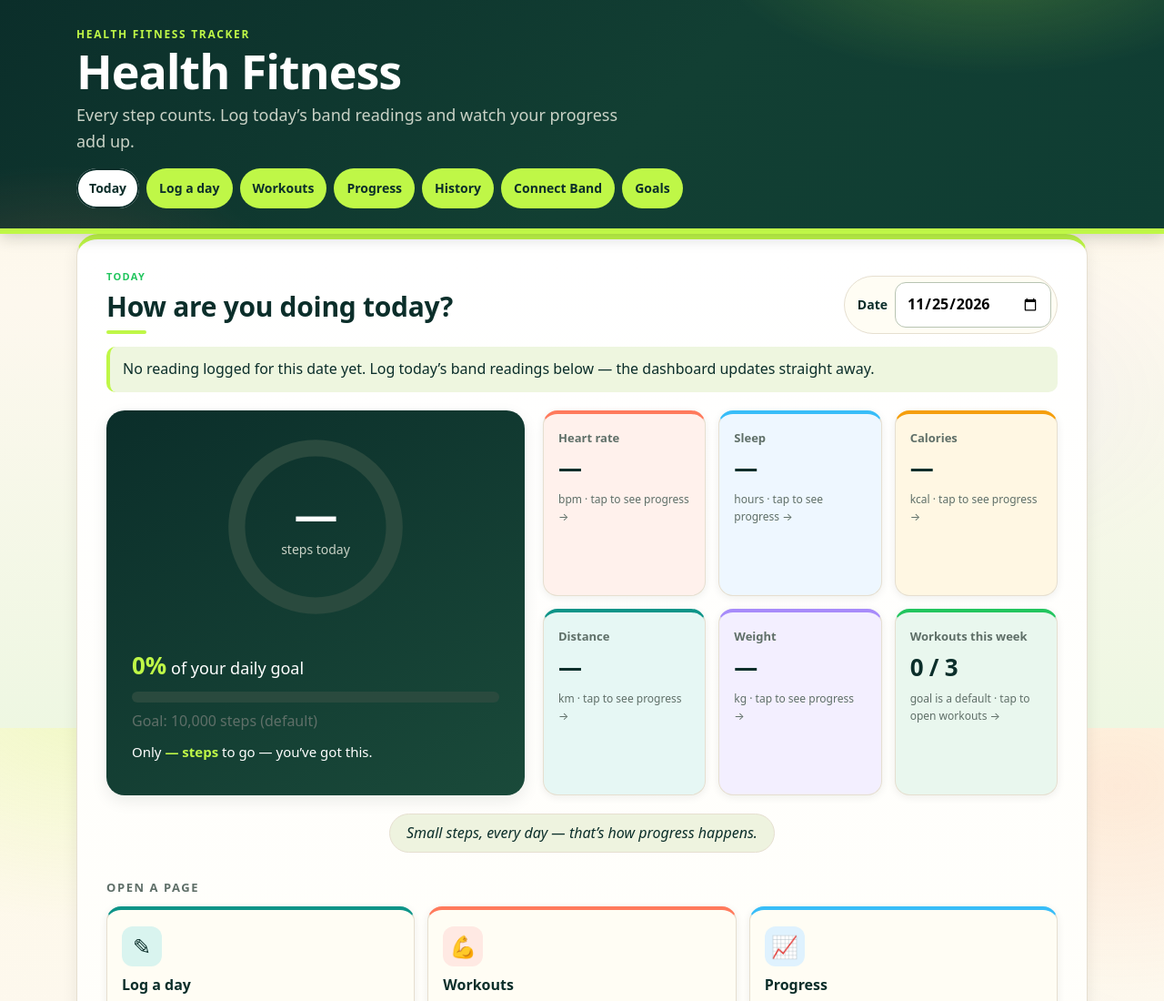
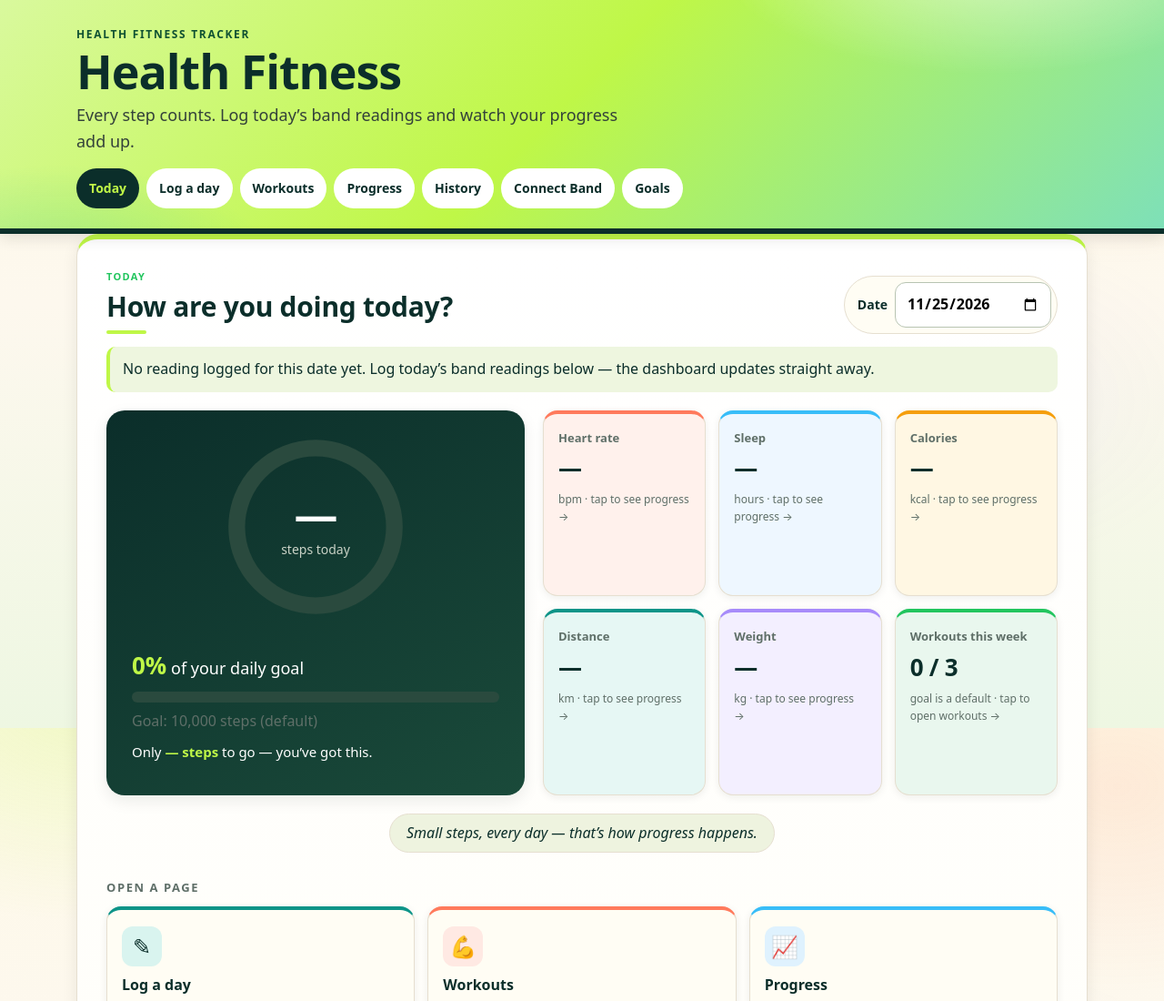
Before and after one commit to ullasgowdad61-tech/health-fitness, a plain HTML site: page index.html in a window 1280 px wide. Shown: the top 1100 px of the page at 91% size. Drawn offline with Linux system fonts and the light colour scheme.

Commit message:
Change header to bright lime-teal with dark text

```diff
--- a/index.html
+++ b/index.html
@@ -6,7 +6,7 @@
 <meta name="color-scheme" content="light">
 <meta name="supported-color-schemes" content="light">
 <meta name="description" content="Health Fitness — track your band readings, workouts and progress, all on your device.">
-<meta name="theme-color" content="#0b2e2a">
+<meta name="theme-color" content="#bff747">
 <meta name="mobile-web-app-capable" content="yes">
 <meta name="apple-mobile-web-app-capable" content="yes">
 <meta name="apple-mobile-web-app-status-bar-style" content="black-translucent">
--- a/styles.css
+++ b/styles.css
@@ -67,34 +67,34 @@ img, svg, canvas, table { max-width: 100%; }
 /* Desktop: use the wide screen — centred container up to 1160px. */
 .wrap { max-width: 1160px; margin: 0 auto; padding: 0 16px; }
 
-/* ---- Header: dark ink band, sticky so the nav is always in reach.
+/* ---- Header: bright lime-to-teal band, sticky so the nav is always in reach.
    Pages get scroll-margin so a hash jump never hides under it. ---- */
 .site-header {
   position: sticky; top: 0; z-index: 20;
   background:
-    radial-gradient(500px 220px at 85% -20%, rgba(191, 247, 71, 0.22), transparent 60%),
-    radial-gradient(400px 200px at 5% 120%, rgba(255, 122, 92, 0.14), transparent 60%),
-    linear-gradient(135deg, #0b2e2a 0%, #123f33 55%, #0f3d33 100%);
-  color: #fff;
+    radial-gradient(500px 220px at 85% -20%, rgba(255, 255, 255, 0.55), transparent 60%),
+    radial-gradient(400px 200px at 5% 120%, rgba(20, 184, 166, 0.25), transparent 60%),
+    linear-gradient(135deg, #d9f99d 0%, #bff747 48%, #7ee0b8 100%);
+  color: var(--ink);
   padding: 22px 0 18px;
-  border-bottom: 6px solid var(--lime);
-  box-shadow: 0 4px 16px rgba(16, 22, 19, 0.18);
+  border-bottom: 6px solid var(--ink);
+  box-shadow: 0 4px 16px rgba(16, 22, 19, 0.12);
 }
 .page { scroll-margin-top: 120px; }
 .eyebrow {
   margin: 0 0 4px;
-  color: var(--lime);
+  color: #0f5132;
   font-weight: 700;
   letter-spacing: 0.14em;
   text-transform: uppercase;
   font-size: 12px;
 }
 .site-header h1 { margin: 0; font-size: 38px; line-height: 1.05; letter-spacing: -0.02em; }
-.tagline { margin: 6px 0 14px; color: #c9d2c6; font-size: 16px; max-width: 60ch; }
+.tagline { margin: 6px 0 14px; color: #33413a; font-size: 16px; max-width: 60ch; }
 .nav { display: flex; flex-wrap: wrap; gap: 8px; }
 .nav a {
   color: var(--ink);
-  background: var(--lime);
+  background: #fff;
   text-decoration: none;
   font-weight: 700;
   font-size: 14px;
@@ -122,7 +122,7 @@ img, svg, canvas, table { max-width: 100%; }
 }
 .back-link:hover { background: var(--lime); transform: translateY(-1px); }
 .back-link { transition: background 0.15s ease, transform 0.15s ease; }
-.nav a.active { background: #fff; box-shadow: inset 0 0 0 2px var(--ink); }
+.nav a.active { background: var(--ink); color: var(--lime); box-shadow: none; }
 
 /* ---- Dashboard menu: tappable icon cards that open each page ---- */
 .menu-heading { margin: 28px 0 10px; font-size: 13px; font-weight: 800; letter-spacing: 0.12em; text-transform: uppercase; color: var(--muted); }
@@ -379,8 +379,8 @@ td .btn-small { margin-right: 4px; }
 .watch-hr .stat-unit { color: #c9d2c6; }
 .watch-meta p { margin: 4px 0; color: #c9d2c6; }
 .watch-meta strong { color: #fff; }
-.btn-install { background: var(--lime); color: var(--ink); border: 2px solid #fff; }
-.install-note { color: #c9d2c6; font-size: 14px; }
+.btn-install { background: var(--ink); color: #fff; border: 2px solid var(--ink); }
+.install-note { color: #33413a; font-size: 14px; }
 @media (min-width: 640px) {
   .watch-live { grid-template-columns: 1fr 1fr; }
 }
--- a/sw.js
+++ b/sw.js
@@ -5,7 +5,7 @@
    the service worker never reads, stores or sends it. */
 'use strict';
 
-var CACHE_NAME = 'health-fitness-v2';
+var CACHE_NAME = 'health-fitness-v3';
 var APP_SHELL = [
   './',
   './index.html',
```
Also changed, not shown: manifest.json.
